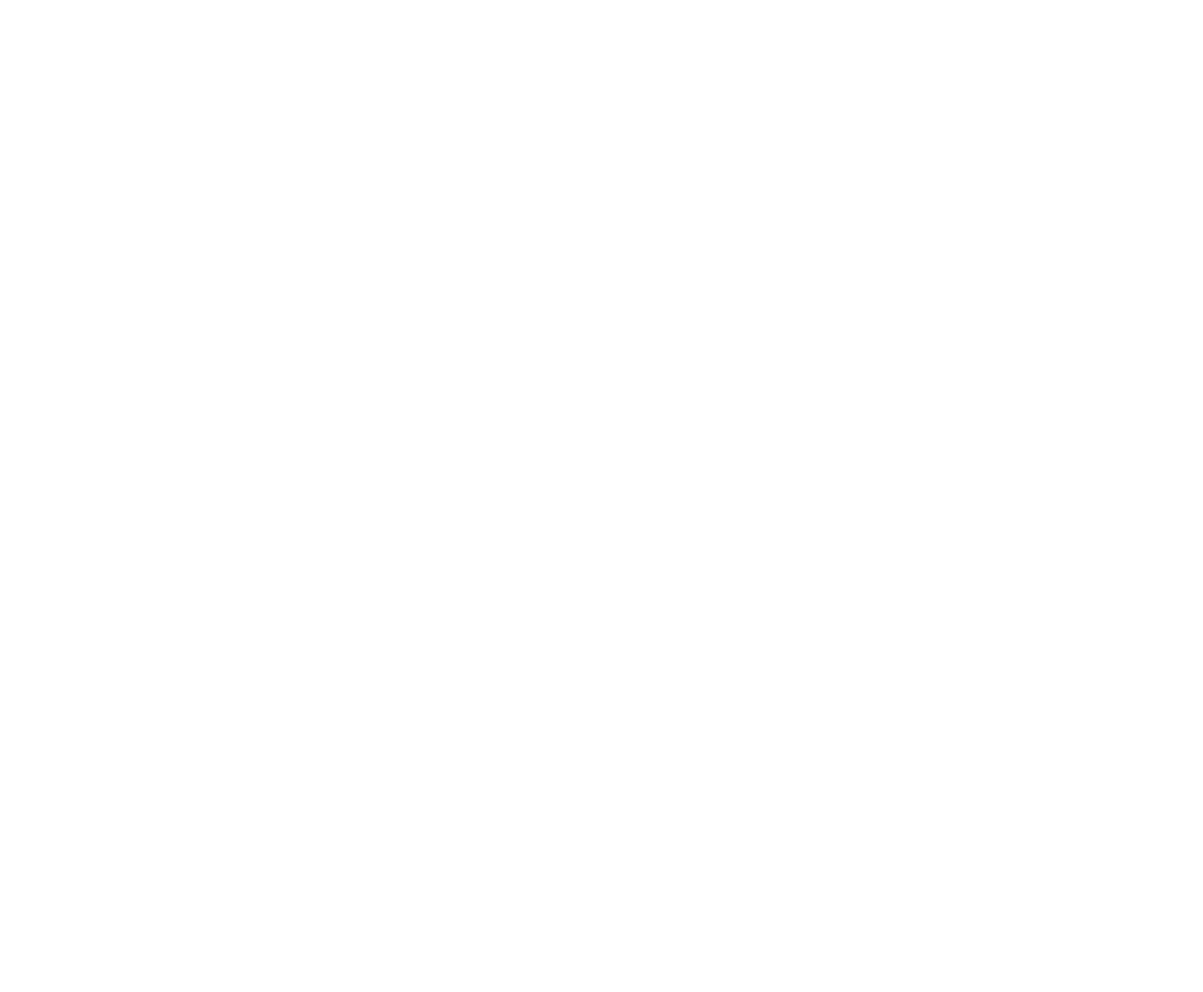
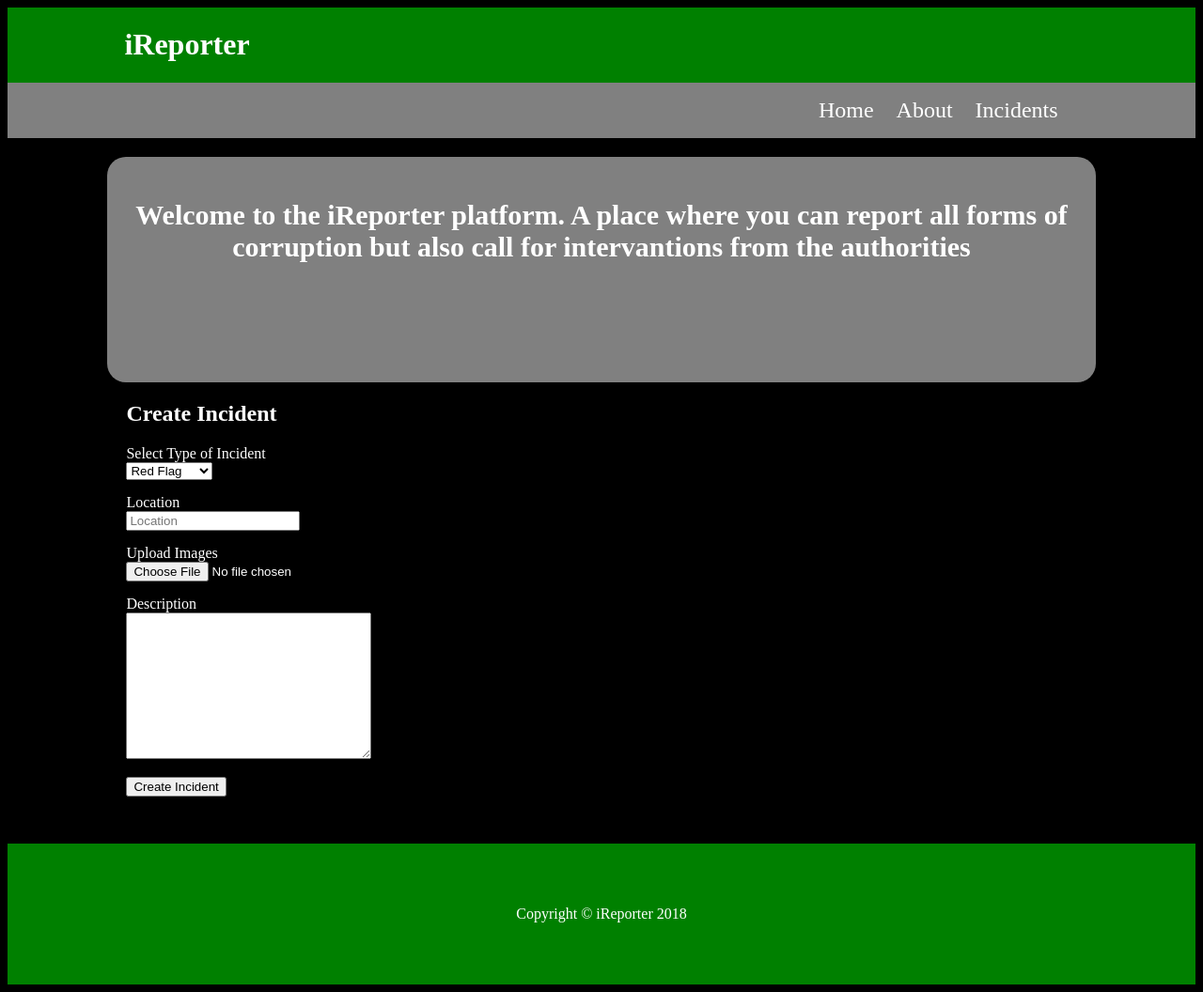
Before and after one commit to RominK/iReporter, a plain HTML site: page ui/createIncident.html in a window 1280 px wide. Shown: the whole page at 94% size. Before the commit the page ends 800 px from the top, so only its background shows below. Drawn offline with Linux system fonts and the light colour scheme.

Commit message:
add design to signup page[#162163437]

```diff
--- a/ui/createIncident.html
+++ b/ui/createIncident.html
@@ -0,0 +1,74 @@
+<!DOCTYPE html>
+<html lang="en">
+<head>
+    <meta charset="UTF-8">
+    <meta name="viewport" content="width=device-width, initial-scale=1.0">
+    <meta http-equiv="X-UA-Compatible" content="ie=edge">
+    <link rel="stylesheet" href="css/main.css">
+    <title>Sign up</title>
+</head>
+<body>
+    <header id="mainHeader">
+        <div class="container">
+            <h1>iReporter</h1>
+        </div>
+    </header>
+    <nav id="navbar">
+        <div class="container">
+            <ul>
+                <li><a href="index.html">Home</a></li>
+                <li><a href="about.html">About</a></li>
+                <li><a href="incidents.html">Incidents</a></li>
+            </ul>
+        </div>
+    </nav>
+    <section id="showcase">
+        <div class="container welcome">
+            <div class="">
+                <h1>Welcome to the iReporter platform. A place where you can report all forms of corruption but also call for intervantions from the authorities</h1>
+            </div>
+
+        </div>
+    </section>
+    <section id="mainSection">
+        <div class="container">
+            <h1>Create Incident</h1>
+            <form action="">
+                <div class="form-group">
+                    <label for="type">Select Type of Incident</label>
+                    <select name="" id="">
+                        <option value="">Red Flag</option>
+                        <option value="">Intervention</option>
+                    </select>
+                </div>
+                <div class="form-group">
+                    <label for="location">Location</label>
+                    <input type="text" name="location" placeholder="Location">
+                </div>
+
+                <div class="form-group">
+                    <label for="username">Upload Images</label>
+                    <input type="file" name="" id="">
+                </div>
+
+                <div class="form-group">
+                    <label for="description">Description</label>
+                    <textarea name="" id="" cols="30" rows="10"></textarea>
+                </div>
+
+                <div class="from-group">
+                    <input type="submit" value="Create Incident">
+                </div>
+
+
+            </form>
+        </div>
+    </section>
+
+    <footer id="footer">
+        <div class="container">
+            <p>Copyright &copy; iReporter 2018</p>
+        </div>
+    </footer>
+</body>
+</html>
--- a/ui/css/main.css
+++ b/ui/css/main.css
@@ -0,0 +1,105 @@
+body{
+    background-color: black;
+    color: #fff;
+
+}
+.clr{
+    clear: both;
+}
+
+.container{
+    width: 80%;
+    margin: auto;
+    overflow: hidden;
+}
+
+#mainHeader{
+    background-color: green;
+    padding-right: 20px;
+    /* min-height: 50px; */
+
+}
+
+
+#navbar{
+    background-color: gray;
+    padding-bottom: 0px;
+   text-align: end;
+
+}
+
+#navbar ul{
+    list-style: none;
+    padding: 0;
+}
+
+#navbar li{
+    display: inline;
+    font-size: 24px;
+    padding-right: 20px;
+    margin-top: 0;
+
+}
+
+
+#showcase{
+    margin-top: 20px;
+
+}
+
+.welcome{
+    background-color: gray;
+    min-height: 200px;
+    padding: 20px;
+    text-align: center;
+    font-size: 20px;
+    border-radius: 20px;
+}
+.form-group{
+
+}
+
+
+#footer{
+    background-color: green;
+    min-height: 100px;
+    text-align: center;
+    padding-top: 50px;
+    margin-top: 50px;
+}
+
+a{
+    color: #fff;
+    text-decoration: none;
+}
+
+
+#mainSection h1{
+    /* text-align: center; */
+}
+
+.form-group{
+    padding-bottom: 15px;
+}
+
+.form input{
+    width: 100%;
+    padding: 5px;
+    border-radius: 10px;
+}
+ .form-group label{
+    display: block;
+}
+
+
+.form{
+    max-width: 400px;
+    padding-left: 30%;
+
+}
+
+.button{
+    background-color: green;
+    color: #fff;
+    font-size: 18px;
+}
```
Also changed, not shown: ui/signin.html (+63 -0 lines), ui/signup.html (+20 -7 lines).
